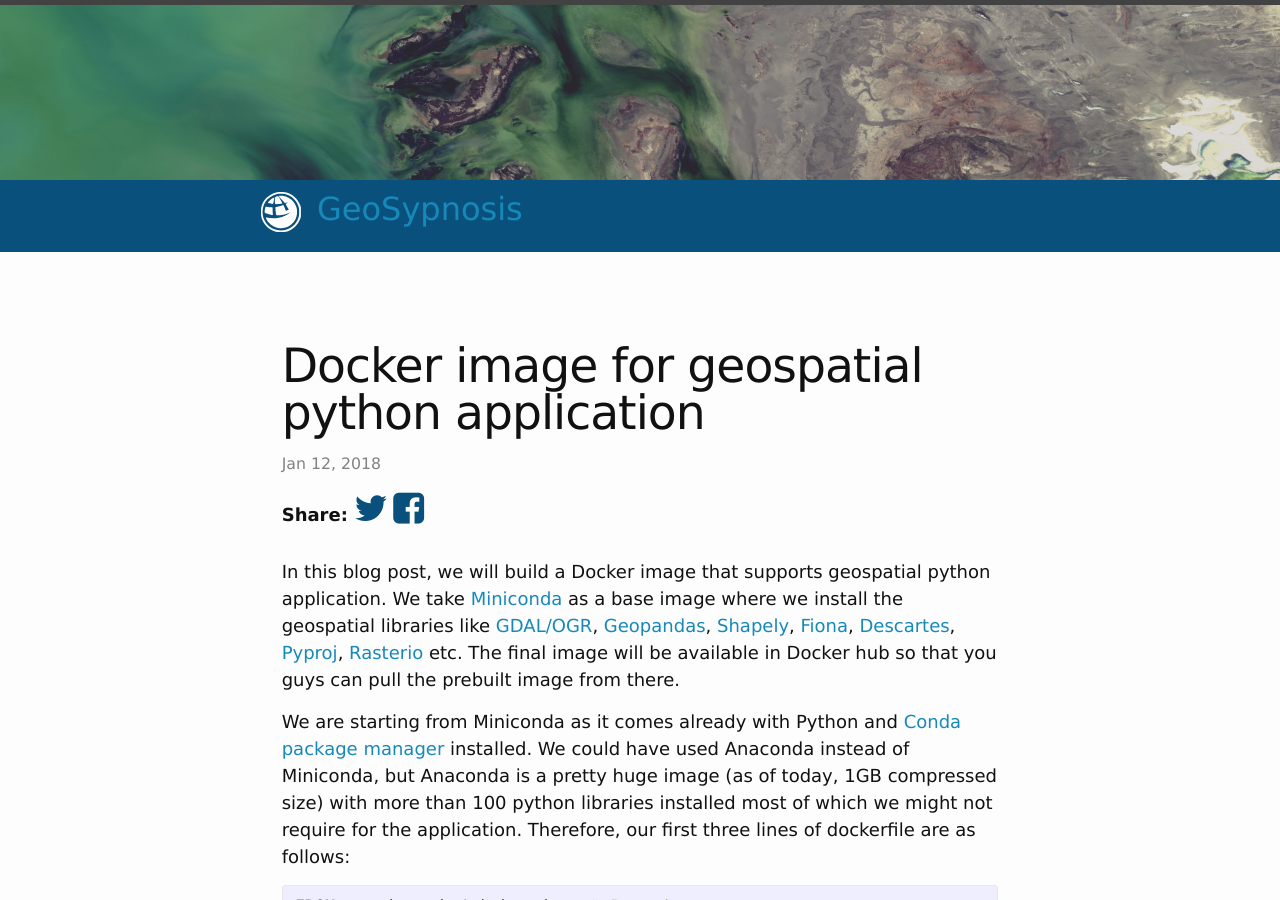
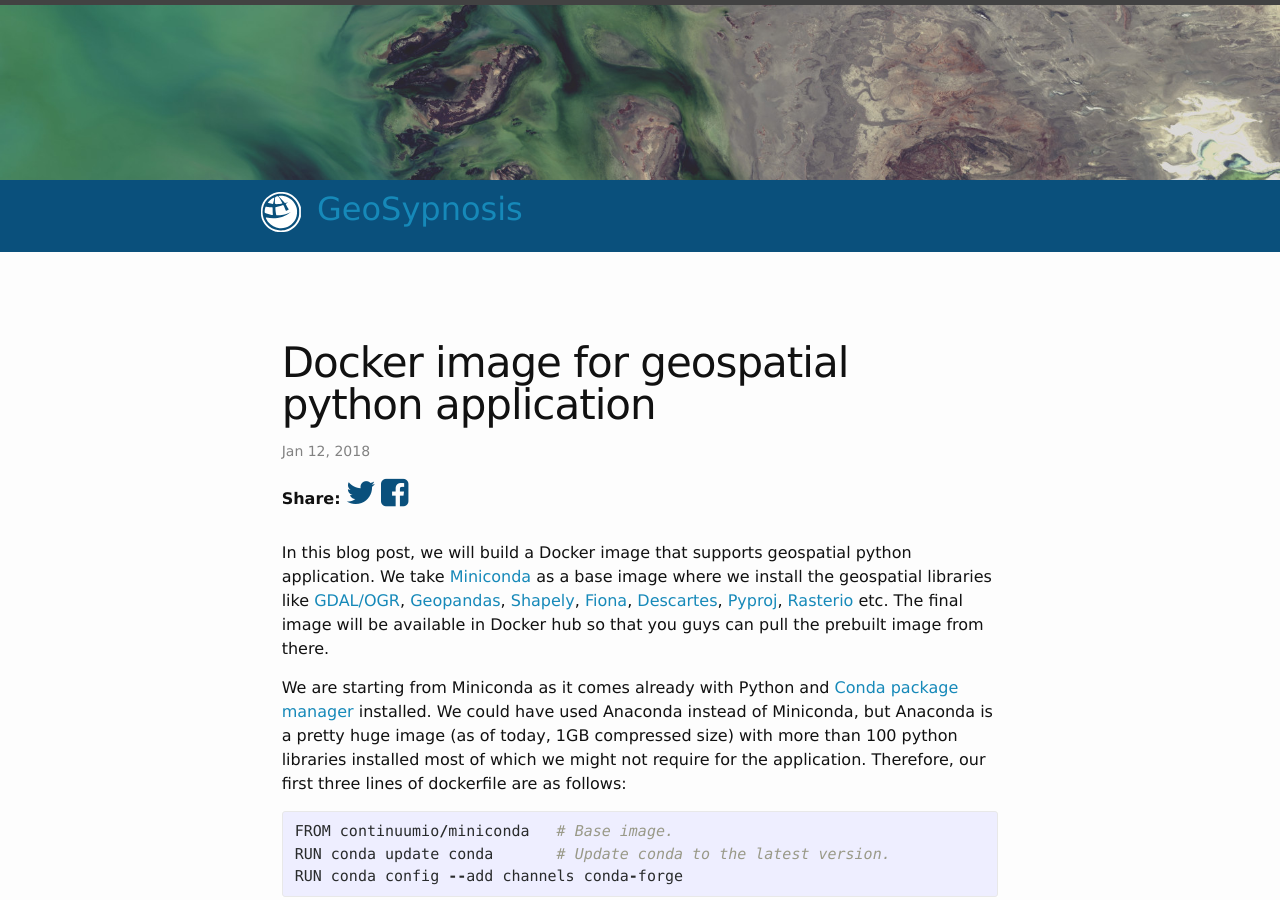
Before and after one commit to Geosynopsis/geosynopsis.github.io, a Jekyll site: the page built from _posts/2018-01-12-Docker-image-for-geospatial-python-application.md, in a window 1280 px wide and 900 px high. Built offline with Jekyll 4.4.1, drawn with Linux system fonts in a browser that asks for light colours; nearby versions of some CDN libraries; comment, search, counter and statistics services are not loaded; some of the changed text lies outside the part shown.

Commit message:
Font size changed

```diff
--- a/_sass/minima.scss
+++ b/_sass/minima.scss
@@ -3,7 +3,7 @@
 // Define defaults for each variable.
 
 $base-font-family: "Lucida Sans Unicode", "Lucida Grande", sans-serif !default;
-$base-font-size:   18px !default;
+$base-font-size:   16px !default;
 $base-font-weight: 400 !default;
 $small-font-size:  $base-font-size * 0.875 !default;
 $base-line-height: 1.5 !default;
```
